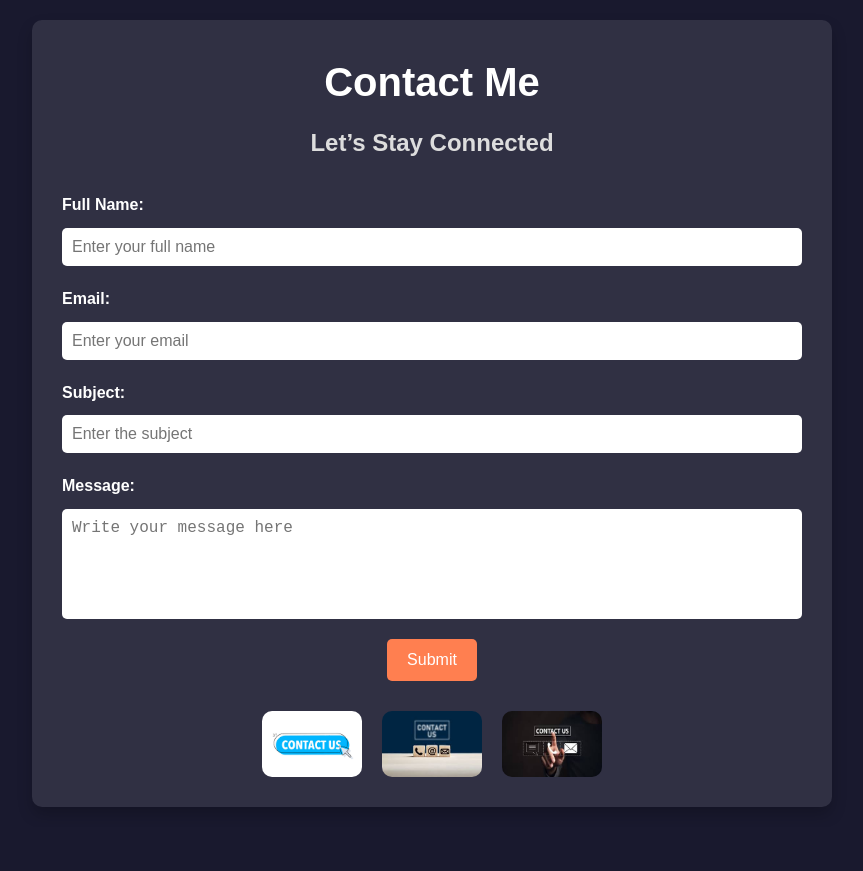
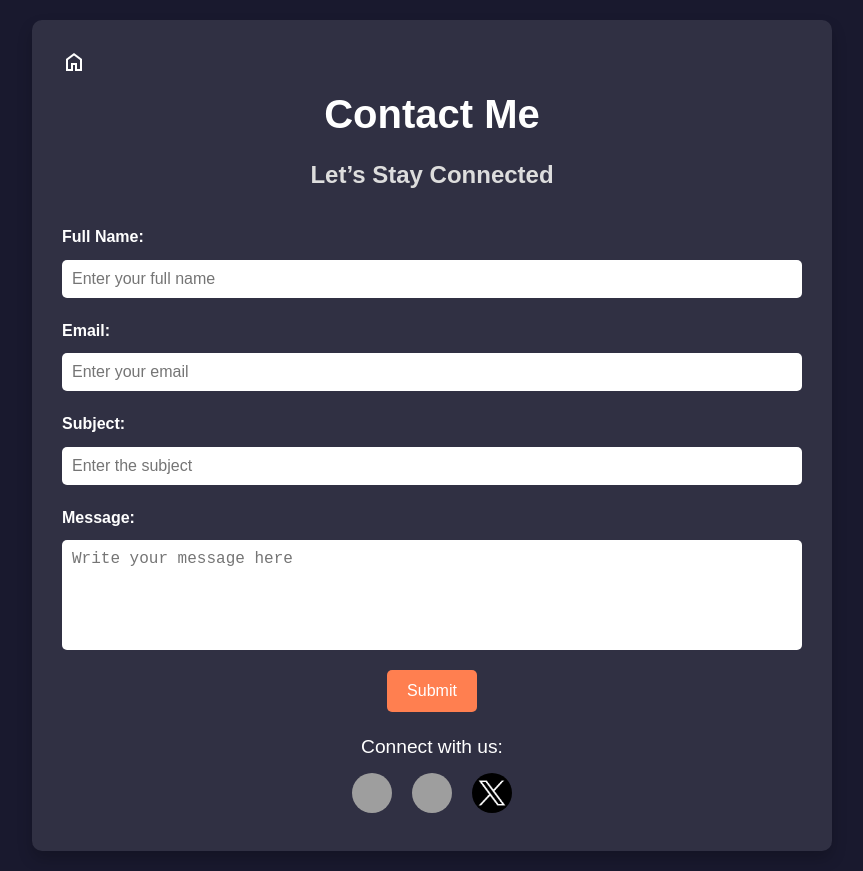
Before and after one commit to sumanpandey21/Digital_Guru, a plain HTML site: page HTML/contact.html in a window 1280 px wide. Shown: the whole page, without its empty margins (208-1071 px from the left). Before the commit the page ends 827 px from the top, so only its background shows below. Drawn offline with nearby package versions, Linux system fonts and the light colour scheme; grey boxes are pictures that could not be loaded.

Commit message:
Edited HTML and applied CSS

```diff
--- a/CSS/about.css
+++ b/CSS/about.css
@@ -10,6 +10,12 @@ body {
     color: #fff;
     line-height: 1.6;
     padding: 20px;
+}
+
+nav .logo a {
+    height: 50px;
+    color: white;
+    cursor: pointer;
 }
 
 .about-container {
--- a/CSS/contact.css
+++ b/CSS/contact.css
@@ -19,6 +19,12 @@ body {
     padding: 30px;
     border-radius: 10px;
     box-shadow: 0 8px 15px rgba(0, 0, 0, 0.2);
+}
+
+.logo a {
+    height: 50px;
+    color: white;
+    cursor: pointer;
 }
 
 header h1 {
@@ -112,6 +118,34 @@ textarea {
     box-shadow: 0 8px 15px rgba(0, 0, 0, 0.3);
 }
 
+footer {
+    text-align: center;
+    margin-top: 20px;
+}
+
+footer p {
+    font-size: 1.2rem;
+    margin-bottom: 10px;
+}
+
+.social-icons {
+    display: flex;
+    justify-content: center;
+    gap: 20px;
+}
+
+.social-icons img {
+    width: 40px;
+    height: 40px;
+    border-radius: 50%;
+    transition: transform 0.3s, box-shadow 0.3s;
+}
+
+.social-icons img:hover {
+    transform: scale(1.2);
+    box-shadow: 0 8px 15px rgba(255, 255, 255, 0.3);
+}
+
 @media (max-width: 768px) {
     .contact-container {
         padding: 20px;
--- a/CSS/courses.css
+++ b/CSS/courses.css
@@ -13,9 +13,26 @@ body {
     padding: 20px;
 }
 
+.container {
+    position: relative;
+}
+
+.logo {
+    margin-bottom: 10px;
+    width: 20%;
+    position: sticky;
+}
+
+.logo a {
+    height: 50px;
+    color: white;
+    cursor: pointer;
+}
+
+
 header h1 {
     text-align: center;
-    color:white;
+    color: white;
     margin-bottom: 20px;
 }
 
@@ -61,7 +78,8 @@ header h1 {
     margin-bottom: 10px;
 }
 
-.course p, .course ul {
+.course p,
+.course ul {
     margin-bottom: 15px;
 }
 
@@ -106,6 +124,7 @@ footer {
     color: white;
     border-radius: 10px;
 }
-* a{
+
+* a {
     color: rgb(17, 255, 17);
 }
--- a/CSS/index.css
+++ b/CSS/index.css
@@ -62,7 +62,7 @@ nav .buttons {
 }
 
 nav .buttons button {
-    padding: 10px 15px;
+    padding: 10px 25px;
     border-radius: 20px;
     border: none;
     cursor: pointer;
--- a/HTML/contact.html
+++ b/HTML/contact.html
@@ -6,11 +6,20 @@
     <meta name="viewport" content="width=device-width, initial-scale=1.0">
     <title>Contact Me</title>
     <link rel="stylesheet" href="/CSS/contact.css">
+    <link rel="stylesheet"
+        href="https://fonts.googleapis.com/css2?family=Material+Symbols+Outlined:opsz,wght,FILL,GRAD@24,400,0,0&icon_name" />
 </head>
 
 <body>
     <div class="contact-container">
         <header>
+            <div class="logo">
+                <a href="/index.html" target="_self">
+                    <span class="material-symbols-outlined">
+                        home
+                    </span>
+                </a>
+            </div>
             <h1>Contact Me</h1>
             <h2>Let’s Stay Connected</h2>
         </header>
@@ -29,15 +38,25 @@
             </div>
             <div class="form-group">
                 <label for="message">Message:</label>
-                <textarea id="message" name="message" rows="5" placeholder="Write your message here" required></textarea>
+                <textarea id="message" name="message" rows="5" placeholder="Write your message here"
+                    required></textarea>
             </div>
             <button type="submit" class="submit-btn">Submit</button>
         </form>
-        <div class="contact-images">
-            <img src="../Contact-image/contact_image2.png" alt="Contact Image 1">
-            <img src="../Contact-image/contact_image1.jfif" alt="Contact Image 2">
-            <img src="../Contact-image/contact_image3.jfif" alt="Contact Image 3">
-        </div>
+        <footer>
+            <p>Connect with us:</p>
+            <div class="social-icons">
+                <a href="https://facebook.com" target="_blank">
+                    <img src="https://cdn-icons-png.flaticon.com/512/145/145802.png" alt="Facebook Logo">
+                </a>
+                <a href="https://instagram.com" target="_blank">
+                    <img src="https://cdn-icons-png.flaticon.com/512/2111/2111463.png" alt="Instagram Logo">
+                </a>
+                <a href="https://twitter.com" target="_blank">
+                    <img src="/Assets/twitter_logo.png" alt="Twitter Logo">
+                </a>
+            </div>
+        </footer>
     </div>
 </body>
 
```
Also changed, not shown: HTML/about.html (+13 -2 lines), HTML/courses.html (+16 -4 lines), index.html (renamed from HTML/index.html, +3 -3 lines).
